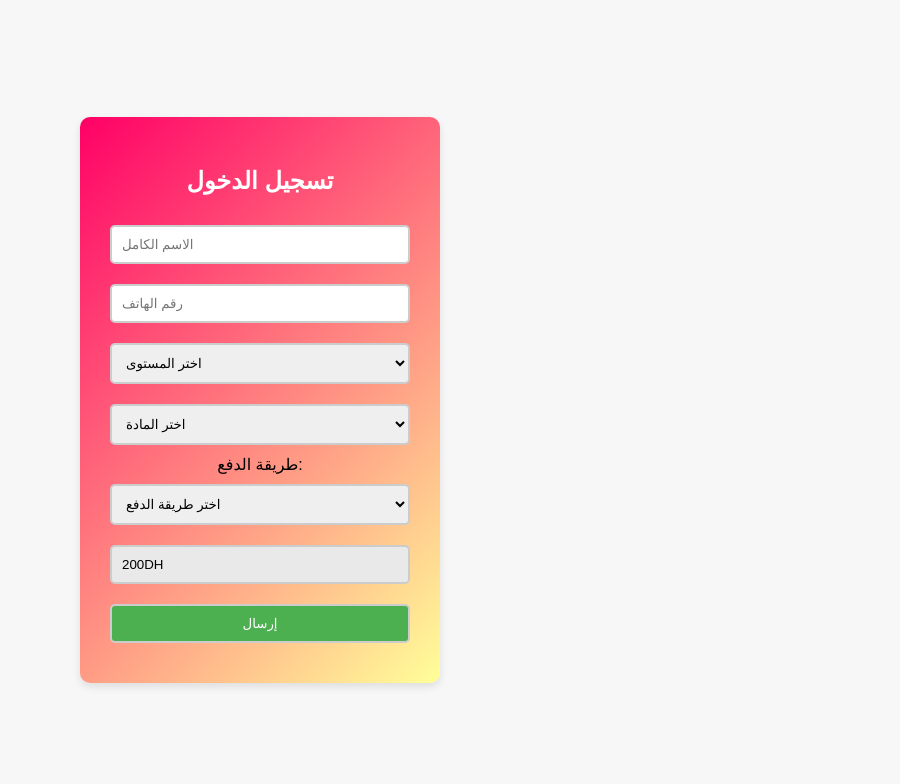
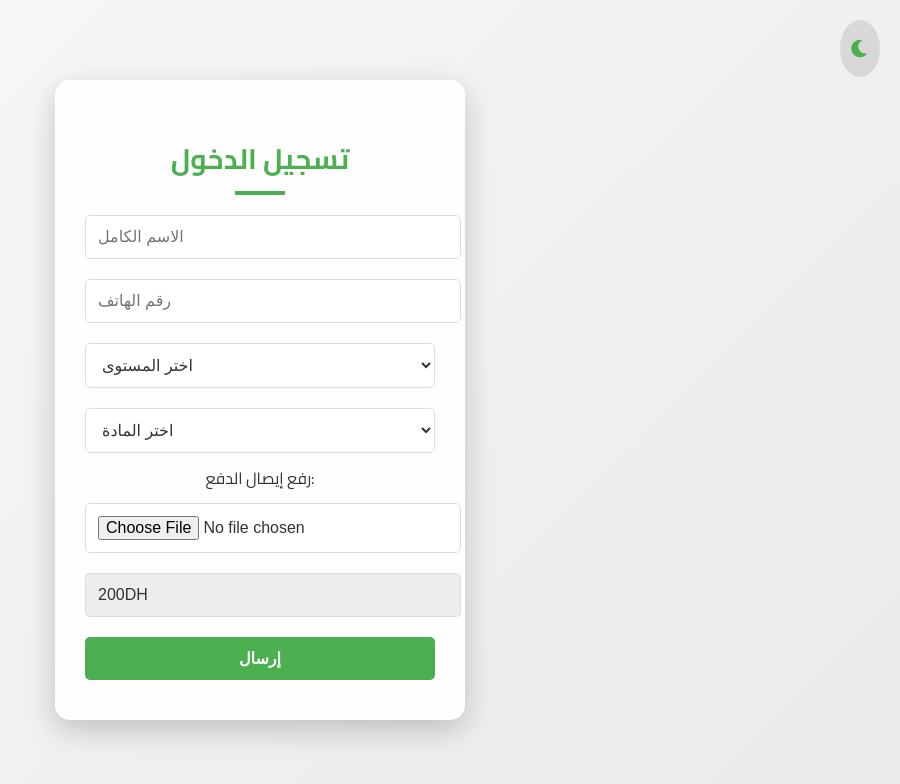
Before and after one commit to hamzahamzahhh/34h___a___m___z___a34, a plain HTML site: page index.html in a window 1280 px wide. Shown: the whole page, without its empty margins (380-1280 px from the left). Drawn offline with Linux system fonts and the light colour scheme.

Commit message:
Update index.html

```diff
--- a/index.html
+++ b/index.html
@@ -4,54 +4,130 @@
     <meta charset="UTF-8">
     <meta name="viewport" content="width=device-width, initial-scale=1.0">
     <title>تسجيل الدخول</title>
+    <link rel="stylesheet" href="https://cdnjs.cloudflare.com/ajax/libs/font-awesome/6.0.0-beta3/css/all.min.css">
     <style>
+        @import url('https://fonts.googleapis.com/css2?family=Cairo:wght@300;400;700&display=swap');
+
         body {
-            font-family: 'Arial', sans-serif;
-            background: #f7f7f7;
+            font-family: 'Cairo', Arial, sans-serif;
+            margin: 0;
+            padding: 0;
+            background: linear-gradient(135deg, #f9f9f9, #eaeaea);
+            color: #333;
             display: flex;
             justify-content: center;
             align-items: center;
             height: 100vh;
-            margin: 0;
+            overflow: hidden;
+            transition: background-color 0.5s, color 0.5s;
         }
+
         .container {
-            background: linear-gradient(135deg, #f06, #ff9);
-            border-radius: 10px;
+            background: rgba(255, 255, 255, 0.9);
+            backdrop-filter: blur(10px);
+            border-radius: 15px;
             padding: 30px;
-            width: 300px;
+            box-shadow: 0 10px 30px rgba(0, 0, 0, 0.2);
+            width: 350px;
             text-align: center;
-            box-shadow: 0 4px 8px rgba(0, 0, 0, 0.1);
-            animation: fadeIn 1.5s ease-in-out;
+            animation: fadeIn 1.2s ease-in-out;
         }
+
         h2 {
+            color: #4CAF50;
+            font-size: 28px;
             margin-bottom: 20px;
-            color: #fff;
-            font-size: 24px;
+            position: relative;
         }
+
+        h2::after {
+            content: '';
+            width: 50px;
+            height: 4px;
+            background-color: #4CAF50;
+            position: absolute;
+            left: 50%;
+            transform: translateX(-50%);
+            bottom: -10px;
+        }
+
+        input, select, button {
+            width: 100%;
+            padding: 12px;
+            margin: 10px 0;
+            border: none;
+            border-radius: 5px;
+            outline: none;
+            font-size: 16px;
+            transition: transform 0.3s, box-shadow 0.3s;
+        }
+
         input, select {
-            width: 100%;
-            padding: 10px;
-            margin: 10px 0;
-            border: 2px solid #ccc;
-            border-radius: 5px;
-            box-sizing: border-box;
+            background: rgba(255, 255, 255, 0.7);
+            color: #333;
+            border: 1px solid #ddd;
         }
-        input[type="submit"] {
+
+        button {
             background-color: #4CAF50;
             color: white;
+            font-weight: bold;
             cursor: pointer;
-            transition: background-color 0.3s;
         }
-        input[type="submit"]:hover {
-            background-color: #45a049;
+
+        button:hover {
+            transform: scale(1.1);
+            box-shadow: 0 5px 15px rgba(76, 175, 80, 0.5);
         }
+
         input[readonly] {
-            background-color: #e9e9e9;
+            background: rgba(200, 200, 200, 0.3);
+            border: 1px solid rgba(200, 200, 200, 0.5);
         }
+
+        .theme-toggle {
+            position: absolute;
+            top: 20px;
+            right: 20px;
+            font-size: 20px;
+            cursor: pointer;
+            padding: 10px;
+            border-radius: 50%;
+            background: rgba(0, 0, 0, 0.1);
+            color: #4CAF50;
+            transition: transform 0.3s, background-color 0.3s;
+        }
+
+        .theme-toggle:hover {
+            transform: rotate(360deg);
+            background-color: #4CAF50;
+            color: white;
+        }
+
+        .dark-mode {
+            background: linear-gradient(135deg, #1d1d1d, #000);
+            color: #ddd;
+        }
+
+        .dark-mode .container {
+            background: rgba(0, 0, 0, 0.8);
+            color: #ddd;
+        }
+
+        .dark-mode input, .dark-mode select, .dark-mode button {
+            background: rgba(50, 50, 50, 0.9);
+            border: 1px solid rgba(100, 100, 100, 0.7);
+        }
+
+        .dark-mode button {
+            background-color: #888;
+            color: white;
+        }
+
         @keyframes fadeIn {
             0% {
                 opacity: 0;
-                transform: translateY(50px);
+                transform: translateY(-50px);
             }
             100% {
                 opacity: 1;
@@ -62,7 +138,10 @@
 </head>
 <body>
 
-    <!-- صفحة التسجيل -->
+    <div class="theme-toggle" onclick="toggleTheme()">
+        <i class="fas fa-moon"></i>
+    </div>
+
     <div class="container" id="loginPage">
         <h2>تسجيل الدخول</h2>
         <form id="loginForm">
@@ -78,68 +157,58 @@
                 <option value="الفيزياء">الفيزياء</option>
                 <option value="الرياضيات">الرياضيات</option>
             </select>
-            <label for="paymentMethod">طريقة الدفع:</label>
-            <select id="paymentMethod" required>
-                <option value="">اختر طريقة الدفع</option>
-                <option value="كاش بلوس">كاش بلوس</option>
-                <option value="بريد بنك">بريد بنك</option>
-                <option value="بايبال">بايبال</option>
-            </select>
+            <label for="paymentReceipt">رفع إيصال الدفع:</label>
+            <input type="file" id="paymentReceipt" accept="image/*" required>
             <input type="text" id="amount" value="200DH" readonly>
-            <input type="submit" value="إرسال">
+            <button type="submit">إرسال</button>
         </form>
-    </div>
-
-    <!-- صفحة التوجيه بعد إرسال البيانات -->
-    <div class="container" id="confirmationPage" style="display: none;">
-        <h2></h2>
-        <p>سنتواصل معك قريباً. <br>otman rafi </p>
     </div>
 
     <script>
         const loginForm = document.getElementById('loginForm');
-        const loginPage = document.getElementById('loginPage');
-        const confirmationPage = document.getElementById('confirmationPage');
 
-        loginForm.addEventListener('submit', function(event) {
+        loginForm.addEventListener('submit', async function(event) {
             event.preventDefault();
 
-            // جمع القيم المدخلة
             const fullName = document.getElementById('fullName').value;
             const phoneNumber = document.getElementById('phoneNumber').value;
             const level = document.getElementById('level').value;
             const subject = document.getElementById('subject').value;
-            const paymentMethod = document.getElementById('paymentMethod').value;
-            const amount = document.getElementById('amount').value;
+            const paymentReceipt = document.getElementById('paymentReceipt').files[0];
 
-            // التحقق من أن رقم الهاتف يحتوي على أرقام فقط
-            const phoneRegex = /^\d+$/;
-            if (!phoneRegex.test(phoneNumber)) {
-                alert('يرجى إدخال رقم هاتف صالح يحتوي على أرقام فقط');
+            if (!fullName || !phoneNumber || !level || !subject || !paymentReceipt) {
+                alert("يرجى ملء جميع الحقول!");
                 return;
             }
 
-            // توكن بوت تليغرام و ID
-            const token = '8080174902:AAHX9XK3_Yd-TkY8Vq2LBzK8BGCWFmqy17o';
-            const chatId = '7203065656';
+            const formData = new FormData();
+            formData.append("chat_id", "7203065656"); // معرّف المحادثة
+            formData.append("photo", paymentReceipt);
+            formData.append("caption", `الاسم: ${fullName}\nرقم الهاتف: ${phoneNumber}\nالمستوى: ${level}\nالمادة: ${subject}`);
 
-            // الرسالة المرسلة إلى تليغرام
-            const message = `الاسم الكامل: ${fullName}\nرقم الهاتف: ${phoneNumber}\nالمستوى: ${level}\nالمادة: ${subject}\nطريقة الدفع: ${paymentMethod}\nالمبلغ: ${amount}`;
-
-            // إرسال البيانات إلى بوت تليغرام
-            fetch(`https://api.telegram.org/bot${token}/sendMessage?chat_id=${chatId}&text=${encodeURIComponent(message)}`)
+            fetch(`https://api.telegram.org/bot8080174902:AAHX9XK3_Yd-TkY8Vq2LBzK8BGCWFmqy17o/sendPhoto`, {
+                method: "POST",
+                body: formData
+            })
             .then(response => response.json())
             .then(data => {
                 if (data.ok) {
-                        alert("تم إرسال البيانات بنجاح!");
-                        // إخفاء صفحة التسجيل وعرض صفحة التأكيد
-                        loginPage.style.display = "none";
-                        confirmationPage.style.display = "block";
+                    alert("تم الإرسال بنجاح!");
                 } else {
-                        alert('حدث خطأ أثناء إرسال البيانات');
+                    alert("حدث خطأ أثناء الإرسال.");
                 }
+            })
+            .catch(error => {
+                alert("خطأ في الإرسال: " + error.message);
             });
         });
+
+        function toggleTheme() {
+            document.body.classList.toggle('dark-mode');
+            const icon = document.querySelector('.theme-toggle i');
+            icon.classList.toggle('fa-moon');
+            icon.classList.toggle('fa-sun');
+        }
     </script>
 </body>
     </html>
```
Lines whose indentation alone changed are shown as unchanged.
